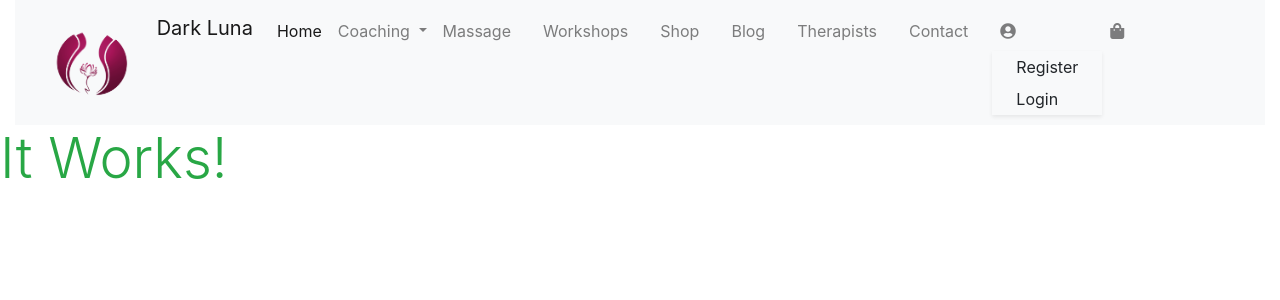
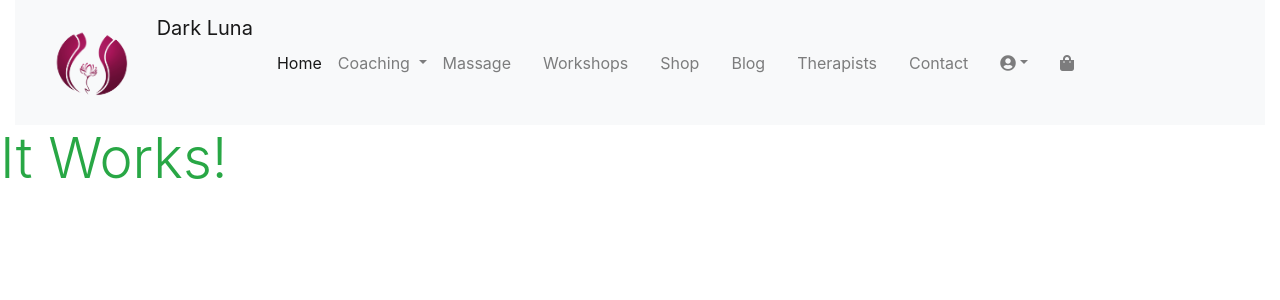
Before and after one commit to Code-Institute-Submissions/Dark-Luna, a Django app: page / in a window 1280 px wide. Shown: the top 300 px of the page. Run offline with Django 3.2, Linux system fonts and the light colour scheme; some libraries are stand-ins or nearby versions.

Commit message:
Make dropdown for account icon work

```diff
--- a/templates/base.html
+++ b/templates/base.html
@@ -54,7 +54,6 @@
 <body>
     <header class="container-fluid">
             {% include 'layout/main-navbar.html' %}
-
     </header>
 
         <!-- Messages container -->
@@ -71,7 +70,7 @@
 
 {% block corejs %}
 
-    <!-- jQuery and JS bundle w/ Popper.js -->
+    <!-- jQuery -->
     <script src="https://code.jquery.com/jquery-3.5.1.min.js"></script>
     <!-- JavaScript Bundle with Popper -->
     <script src="https://cdn.jsdelivr.net/npm/bootstrap@5.0.0-beta3/dist/js/bootstrap.bundle.min.js"></script>
--- a/templates/layout/main-navbar.html
+++ b/templates/layout/main-navbar.html
@@ -42,19 +42,14 @@
         </li>
         <li class="nav-item">
             <div class="dropdown">
-                <a class="nav-link mr-3" href=""><i class="fas fa-user-circle"></i></a>
-                <div class="dropdown-content shadow-sm">
-                    {% if request.user.is_authenticated %}
-                        {% if request.user.is_superuser %}
-                        <a href="" class="dropdown-item">Site Management</a>
-                        {% endif %}
-                    <a href="" class="dropdown-item">My Profile</a>
-                    <a href="" class="dropdown-item">Logout</a>
-                    {% else %}
-                        <a href="" class="dropdown-item">Register</a>
-                        <a href="" class="dropdown-item">Login</a>
-                    {% endif %}
-                </div>
+                <a class="nav-link dropdown-toggle mr-3" href="" id="dropDownIcon" data-bs-toggle="dropdown" aria-expanded="false"><i class="fas fa-user-circle"></i></a>
+                <ul class="dropdown-menu" aria-labelledby="navbarDropdownMenuLink">
+                        <!-- <a href="" class="dropdown-item">Site Management</a> -->
+                    <li><a href="" class="dropdown-item">My Profile</a></li>
+                    <li><a href="" class="dropdown-item">Logout</a></li>
+                    <li><a href="" class="dropdown-item">Register</a></li>
+                    <li><a href="" class="dropdown-item">Login</a></li>
+                </ul>
             </div>
         </li>
         <li class="nav-item">
```
